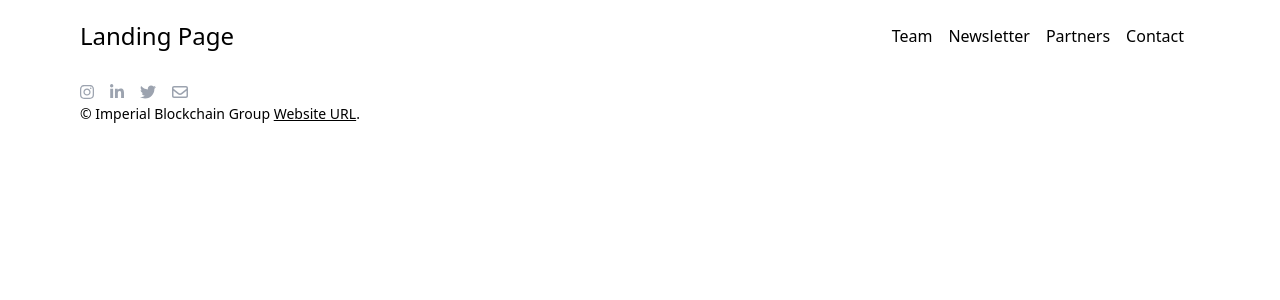
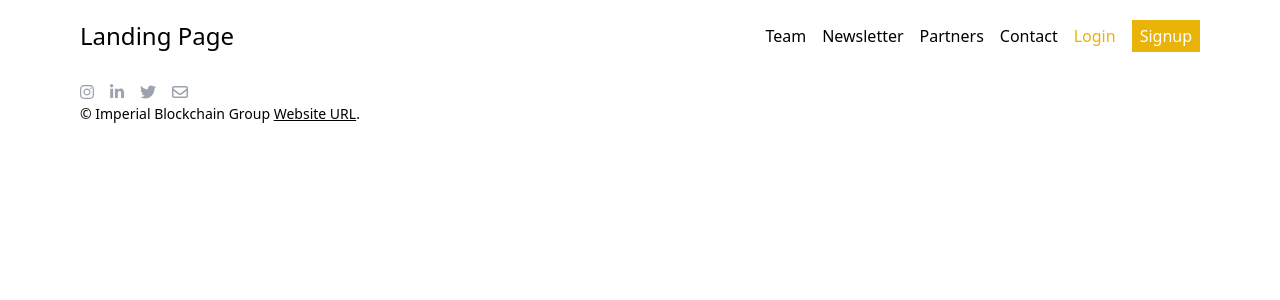
Before and after one commit to ImperialBlockchain/ibg-website, a React (Create React App) app: page /partners in a window 1280 px wide. Shown: the top 300 px of the page. Built offline with nearby package versions, Linux system fonts and the light colour scheme.

Commit message:
Removed sidebar imports to avoid warnings

```diff
--- a/src/components/Template/Hamburger.js
+++ b/src/components/Template/Hamburger.js
@@ -24,10 +24,33 @@ const Hamburger = (props) => {
         </ul>
       </nav>
       <Suspense fallback={<></>}>
-        <Menu right isOpen={open}>
+        <Menu
+          stack
+          right
+          noOverlay
+          width={'100%'}
+          isOpen={open}
+          customBurgerIcon={false}
+          customCrossIcon={false}
+          disableAutoFocus
+        >
           <div className='absolute top-16'>
             <ul>
-              {routes.map((l) => (
+              {routes.filter((l) => l.navigation || l.homepage).map((l) => (
+                <li key={l.label}>
+                  <Link to={l.path} onClick={() => setOpen(!open)}>
+                    <h3 className={`${l.index && 'index-li'} hover:text-blue-600 text-xl`}>{l.label}</h3>
+                  </Link>
+                </li>
+              ))}
+              {routes.filter((l) => l.login).map((l) => (
+                <li key={l.label}>
+                  <Link to={l.path} onClick={() => setOpen(!open)}>
+                    <h3 className={`${l.index && 'index-li'} hover:text-blue-600 text-xl`}>{l.label}</h3>
+                  </Link>
+                </li>
+              ))}
+              {routes.filter((l) => l.signup).map((l) => (
                 <li key={l.label}>
                   <Link to={l.path} onClick={() => setOpen(!open)}>
                     <h3 className={`${l.index && 'index-li'} hover:text-blue-600 text-xl`}>{l.label}</h3>
@@ -35,7 +58,7 @@ const Hamburger = (props) => {
                 </li>
               ))}
             </ul>
-            <ContactIcons className='mt-6'/>
+            <ContactIcons className='mt-6' />
           </div>
         </Menu>
       </Suspense>
--- a/src/components/Template/Navigation.js
+++ b/src/components/Template/Navigation.js
@@ -9,15 +9,25 @@ const Navigation = () => (
   <header className='w-full'>
     <div className='flex flex-wrap px-4 lg:px-20 mx-auto my-2 flex-row justify-between'>
       <h1 className='w-2/5 my-3 text-2xl'>
-        {routes.filter((l) => l.index).map((l) => (
+        {routes.filter((l) => l.homepage).map((l) => (
           <Link key={l.label} to={l.path}>{l.label}</Link>
         ))}
       </h1>
       <nav className='w-2/5 sm:my-3 justify-end flex'>
         <ul className='sm:flex items-center hidden'>
-          {routes.filter((l) => !l.index).map((l) => (
-            <li key={l.label} className='mr-4'>
-              <Link to={l.path} className='hover:text-blue-600'>{l.label}</Link>
+          {routes.filter((l) => l.navigation).map((l) => (
+            <li key={l.label} className='px-2 py-1 hover:text-blue-600'>
+              <Link to={l.path}>{l.label}</Link>
+            </li>
+          ))}
+          {routes.filter((l) => l.login).map((l) => (
+            <li key={l.label} className='mr-2 px-2 py-1 text-yellow-500 hover:text-blue-600'>
+              <Link to={l.path}>{l.label}</Link>
+            </li>
+          ))}
+          {routes.filter((l) => l.signup).map((l) => (
+            <li key={l.label} className='px-2 py-1 text-white bg-yellow-500 hover:bg-yellow-300'>
+              <Link to={l.path}>{l.label}</Link>
             </li>
           ))}
         </ul>
--- a/src/components/Template/SideBar.js
+++ b/src/components/Template/SideBar.js
@@ -1,9 +1,4 @@
 import React from 'react';
-import { Link } from 'react-router-dom';
-
-import ContactIcons from '../Contact/ContactIcons';
-
-const { PUBLIC_URL } = process.env; // set automatically from package.json:homepage
 
 const SideBar = () => (
   <></>
--- a/src/data/routes.js
+++ b/src/data/routes.js
@@ -1,25 +1,39 @@
 const routes = [
     {
-      index: true,
+      homepage: true,
       label: "Landing Page",
       path: '/',
     },
     {
+      navigation: true,
       label: 'Team',
       path: '/team',
     },
     {
+      navigation: true,
       label: 'Newsletter',
       path: '/newsletter',
     },
     {
+      navigation: true,
       label: 'Partners',
       path: '/partners',
     },
     {
+      navigation: true,
       label: 'Contact',
       path: '/contact',
     },
+    {
+      login: true,
+      label: 'Login',
+      path: '/login',
+    },
+    {
+      signup: true,
+      label: 'Signup',
+      path: '/signup',
+    }
   ];
 
   export default routes;
--- a/src/pages/Team.js
+++ b/src/pages/Team.js
@@ -8,7 +8,7 @@ const Team = (props) => (
   <Main
     description={'Team introduction page'}
   >
-    <div className='px-4 lg:px-20 lg:max-w-screen-lg'>
+    <div className='mx-auto px-4 lg:px-20 lg:max-w-screen-lg'>
       <h1 className='text-4xl mb-4'>Meet the commitee!</h1>
       <ul className={`${props.className} grid grid-cols-1 sm:grid-cols-2 md:grid-cols-3 gap-4`}>
         {team.map((s) => (
```
Also changed, not shown: src/css/hamburger.css (+0 -10 lines).
